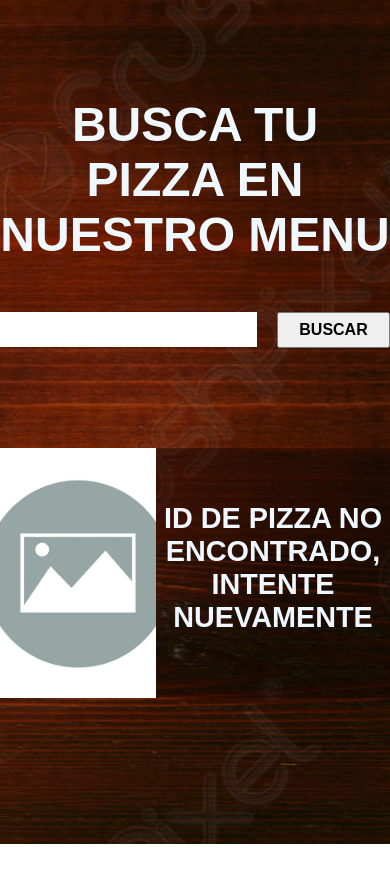
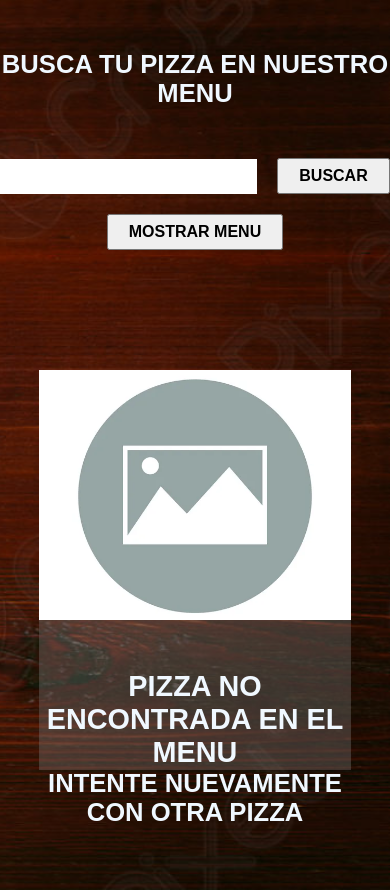
Before and after one commit to fede2000/E4---Renderizar-HTML, a plain HTML site: page index.html in a window 390 px wide. Both pictures are taken after a click on the button "BUSCAR". Before the commit the page ends 844 px from the top, so only its background shows below. Drawn offline with Linux system fonts and the light colour scheme.

Commit message:
subiendo el desafio finaalizado

```diff
--- a/CSS/style.css
+++ b/CSS/style.css
@@ -7,6 +7,8 @@ body{
     background-image: url(/img/fondo.jpg);
     background-position: center;
     background-size: cover;
+    width: 100%;
+
 }
 
 main{
@@ -15,16 +17,15 @@ main{
     align-items: center;
     justify-content: center;
     width: 100%;
-    height: 100vh;
     max-width: 900px;
     margin: 0 auto;
     font-family: sans-serif;
     text-transform: uppercase;
-    background-color: rgba(0, 0, 0, 0.185);
+    background-color: rgba(0, 0, 0, 0.367);
 
 }
 
-main h1{
+.title{
     font-size: 3rem;
     text-align: center;
     margin: 50px 0;
@@ -32,7 +33,9 @@ main h1{
 }
 
 .buscador{
+    width: 100%;
     display: flex;
+    flex-wrap: wrap;
     justify-content: center;
     align-items: center;
     gap: 20px
@@ -51,13 +54,23 @@ main h1{
     text-transform: uppercase;
 }
 
-.container{
+.list-menu{
     max-width: 900px;
+    width: 100%;
+    display: flex;
+    /* flex-direction: column; */
+    flex-wrap: wrap;
+    margin: 100px auto;
+
+}
+
+li{
     width: 100%;
     height: 250px;
     display: flex;
-    margin: 100px 0;
-    background-color: rgba(0, 0, 0, 0.343);
+    /* flex-direction: column; */
+    background-color: rgba(133, 130, 130, 0.343);
+    margin: 20px 0;
 }
 
 .container--img{
@@ -82,6 +95,13 @@ main h1{
 .container--info h2{
     padding-top: 50px;
     font-size: 1.8rem;
+}
+
+.container--info div{
+    width: 80%;
+    height: auto;
+    word-wrap: break-word;
+    margin: 0 auto;
 }
 
 .container--info h4{
@@ -111,3 +131,31 @@ main h1{
 .id6{
     background-image: url("/img/fugazzeta.jpg");
 }
+
+@media (max-width:500px) {
+    .title{
+        font-size: 1.6rem;
+    }
+
+    li{
+        flex-direction: column;
+        height: 400px;
+        width: 80%;
+        margin: 20px auto;
+    }
+
+    .container--img{
+        width: 100%;
+        height: 300px;
+    }
+
+    .container--info{
+        width: 100%;
+        height: 150px;
+        /* justify-content: space-around; */
+    }
+
+    .container--info p{
+        font-size: 0.8rem;
+    }
+}
--- a/JS/main.js
+++ b/JS/main.js
@@ -11,43 +11,100 @@ let Pizzas = [
 
 
 // obtenemos del documneto el input con el numero id que vamos a buscar
-const idPizza = document.getElementById("numero__id")
+const nombrePizzaBuscada = document.getElementById("nombre__pizza")
 // obtenemos del documento el h2 donde pondremos el nombre de la pizza
-const nombrePizza = document.getElementById("nombre__pizza")
+// const nombrePizza = document.getElementById("nombre__pizza")
 // obtenemos del documneto el h4 donde pondremos el precio de la pizza
-const precioPizza = document.getElementById("precio__pizza")
+// const precioPizza = document.getElementById("precio__pizza")
 // obtenemos el boton que accionara el programa a travez de un click
 const btnBuscar = document.getElementById("btnBuscar")
 // obtenemos el contenedor de imagen donde porndremos la foto de la pizza
-const imagenPizza = document.getElementById("container--img")
+// const imagenPizza = document.getElementById("container--img")
+// obtenemos el boton para mostrar el menu de pizzas
+const btnMenu = document.getElementById("btnMenu")
+// obtenemos el ul donde mostraremos cada elemento del array pizzas
+const listMenu= document.getElementById("list-menu")
 
+
+// guardamos el array de objetos pizzas en el local storage
+function saveLocalStorage(array){
+    localStorage.setItem("arrayPizzas", JSON.stringify(array))
+}
+
+saveLocalStorage(Pizzas)
+
+let menuPizzas = [];
+
+function recuperarLocalStorage(){
+    document.addEventListener("DOMContentLoaded", () => {
+        menuPizzas = JSON.parse(localStorage.getItem("arrayPizzas"))
+        createMenuHTML();
+    })
+}
+
+recuperarLocalStorage()
+
+function createMenuHTML(){
+    listMenu.innerHTML = "";
+    for(let i = 0;menuPizzas.length;i++){
+        const li = document.createElement("li");
+
+        li.innerHTML  = `<div class="container--img id${i+1}" id="container--img"></div>
+        <div class="container--info">
+            <h2 id="nombre__pizza">${menuPizzas[i].nombre}</h2>
+            <div><p>Ingredientes: (${menuPizzas[i].ingredientes})</p></div>
+            <h4 id="precio__pizza">${menuPizzas[i].precio}</h4>
+        </div>`;
+
+        listMenu.appendChild(li)
+    }
+}
+
+btnMenu.addEventListener("click",mostrarMenu)
+
+function mostrarMenu(){
+    createMenuHTML()
+}
 
 // escuchador de eventos
 
 // escucharemos cuando se produja un click en el boton y llamaremos a una funcion
-btnBuscar.addEventListener("click",mostrarPizza)
+btnBuscar.addEventListener("click",mostrarPizzaBuscada)
 
-function mostrarPizza(){
-    // limpiamos el contenido del h2 y h4
-    nombrePizza.textContent = "";
-    precioPizza.textContent = "";
-
+function mostrarPizzaBuscada(){
+    listMenu.innerHTML = "";
+    let aBuscar = nombrePizzaBuscada.value.toLowerCase();
+    console.log(menuPizzas)
     // buscamos si algun elemento del array que cumpla con la condicion, si cumple devuelve el elemento , si no cumple devuelve undefined
-    let pizzaBuscada = Pizzas.find((pizza) => pizza.id == idPizza.value)
+    let pizzaBuscada = menuPizzas.find(nombrePizza => nombrePizza.nombre == aBuscar)
 
     // si pizzaBuscada es distinta de undefined entonces hacer:
     if(pizzaBuscada != undefined){
-        nombrePizza.textContent = pizzaBuscada.nombre;
-        precioPizza.textContent = "$"+pizzaBuscada.precio;
-        let claseAgregar = "id"+idPizza.value;
-        imagenPizza.className = "container--img "+claseAgregar
+        const li = document.createElement("li");
+
+        li.innerHTML  = `<div class="container--img id${pizzaBuscada.id}" id="container--img"></div>
+        <div class="container--info">
+            <h2 id="nombre__pizza">${pizzaBuscada.nombre}</h2>
+            <p>Ingredientes: (${pizzaBuscada.ingredientes})</p>
+            <h4 id="precio__pizza">${pizzaBuscada.precio}</h4>
+        </div>`;
+        listMenu.appendChild(li)
     }
     // si no hacemos esto
     else{
-        nombrePizza.textContent = "ID de pizza no encontrado, intente nuevamente"
-        imagenPizza.className = "container--img error"
+
+        const li = document.createElement("li");
+
+        li.innerHTML  = `<div class="container--img error" id="container--img"></div>
+        <div class="container--info">
+            <h2 id="nombre__pizza"> Pizza no encontrada en el menu</h2>
+            <h4 id="precio__pizza">Intente nuevamente con otra pizza</h4>
+        </div>`;
+
+        listMenu.appendChild(li)
     }
     // reseteamos el input
-    idPizza.value = ""
+    nombrePizzaBuscada.value = "";
+    console.log(nombrePizzaBuscada)
 
 }
--- a/index.html
+++ b/index.html
@@ -5,25 +5,20 @@
     <meta http-equiv="X-UA-Compatible" content="IE=edge">
     <meta name="viewport" content="width=device-width, initial-scale=1.0">
     <link rel="stylesheet" href="/CSS/style.css">
-    <title>E3 - Eventos y DOM</title>
+    <title>E4 - Renderizar HTML</title>
 </head>
 <body>
     <main>
-        <h1>Busca tu pizza en nuestro menu</h1>
+        <h1 class="title">Busca tu pizza en nuestro menu</h1>
 
         <div class="buscador">
-            <input type="number" name="" id="numero__id">
+            <input type="text" name="" id="nombre__pizza">
             <button id="btnBuscar">Buscar</button>
+            <button id="btnMenu">Mostrar Menu</button>
 
         </div>
-        <div class="container">
-            <div class="container--img" id="container--img"></div>
-            <div class="container--info">
-                <h2 id="nombre__pizza"></h2>
-                <h4 id="precio__pizza"></h4>
-            </div>
-
-        </div>
+        <ul class="list-menu" id="list-menu">
+        </ul>
     </main>
 
 
```
